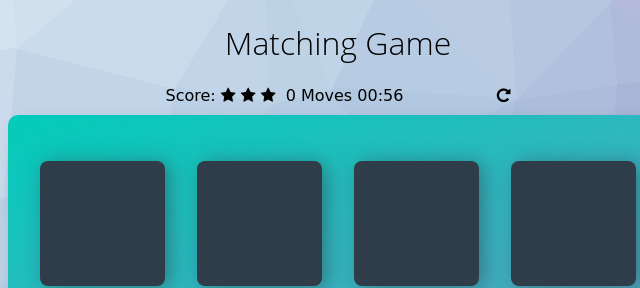
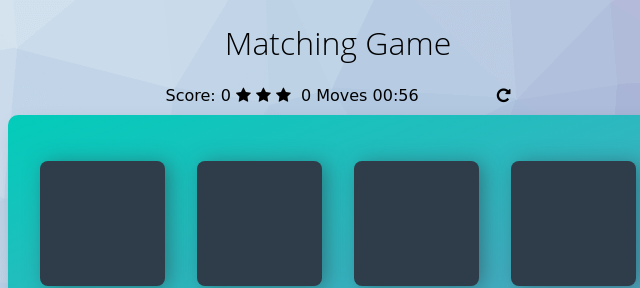
Before and after one commit to danwise91/Memory-Game, a plain HTML site: page index.html in a window 1280 px wide. Shown: the top 288 px of the page, 302-942 px from the left. Drawn offline with Linux system fonts and the light colour scheme; a web font is replaced by a local one.

Commit message:
added in score but it is not updating

```diff
--- a/index.html
+++ b/index.html
@@ -17,7 +17,7 @@
         </header>
 
         <section class="score-panel">
-            <span>Score:</span>
+            <span id="show-score"></span>
         	<ul class="stars" id="stars">
         		<li><i class="fa fa-star" id ="star-one"></i></li>
         		<li><i class="fa fa-star" id="star-two"></i></li>
--- a/js/app.js
+++ b/js/app.js
@@ -22,6 +22,8 @@ reset_button.addEventListener('click', playGame);
 // play_again.addEventListener('click', playGame);
 
 playGame();
+
+//display score
 /*
  * Display the cards on the page
  *   - shuffle the list of cards using the provided "shuffle" method below
@@ -71,7 +73,6 @@ function flipOver() {
 // adds click eventListener to <ul> rather than each individual card.
  // * set up the event listener for a card. If a card is clicked:
 deck.addEventListener('click', function(event) {
-
  // *  - display the card's symbol (put this functionality in another function that you call from this one)
     flipOver();
  // *  + increment the move counter and display it on the page (put this functionality in another function that you call from this one)
@@ -142,6 +143,8 @@ function showModal() {
 
 
 function playGame() {
+    //matched pairs doesnt update as the score
+    document.getElementById("show-score").innerHTML = "Score: " + matched_pairs;
     //set the timer
     var minutes = 60 * 1,
     display = document.getElementById('timer');
@@ -177,6 +180,8 @@ function startTimer(duration, display) {
     }, 1000);
 }
 
+
+
 // clock logic
 // function startGameClock() {
 //     var min = 0;
```
